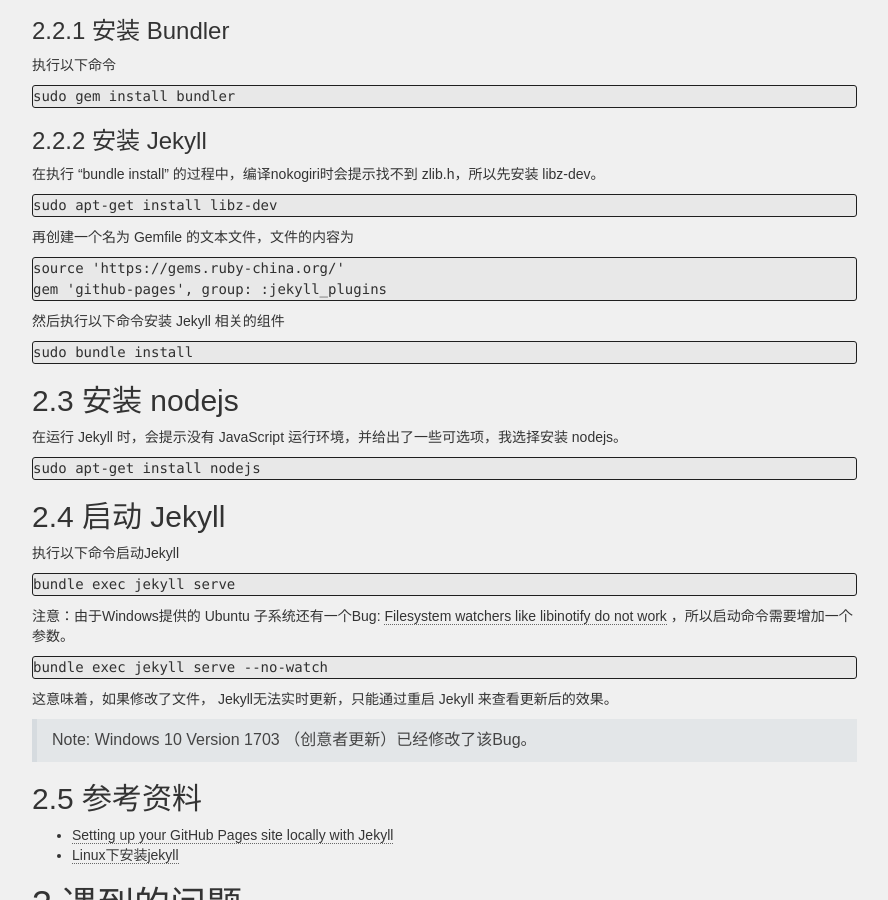
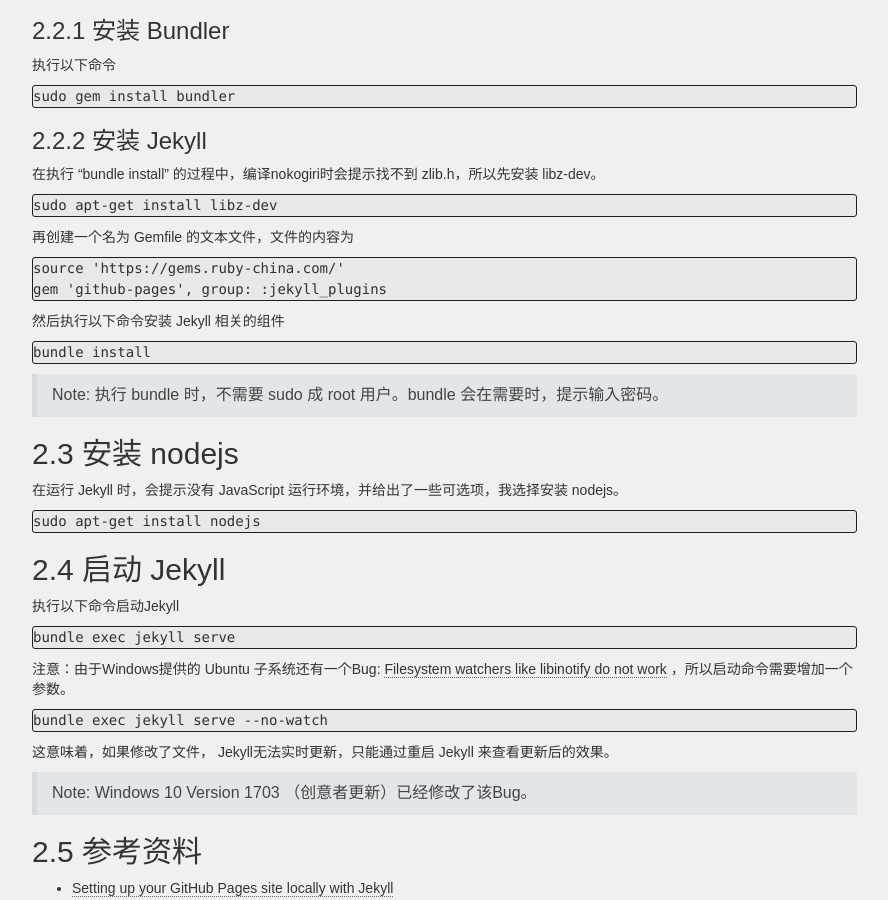
Before and after one commit to fanhongtao/fanhongtao.github.com, a Jekyll site: the page built from _posts/2012-08-30-install-jekyll-on-windows.md, in a window 1280 px wide and 900 px high, scrolled down 3110 px. Shown: the whole window, without its empty margins (53-941 px from the left). Built offline with Jekyll 4.4.1, drawn with Linux system fonts in a browser that asks for light colours; nearby versions of some CDN libraries.

Commit message:
更新: 2012-08-30-install-jekyll-on-windows.md。

````diff
--- a/_posts/2012-08-30-install-jekyll-on-windows.md
+++ b/_posts/2012-08-30-install-jekyll-on-windows.md
@@ -210,15 +210,17 @@
 再创建一个名为 Gemfile 的文本文件，文件的内容为
 
 ```
-source 'https://gems.ruby-china.org/'
+source 'https://gems.ruby-china.com/'
 gem 'github-pages', group: :jekyll_plugins
 ```
 
 然后执行以下命令安装 Jekyll 相关的组件
 
 ```
-sudo bundle install
+bundle install
 ```
+
+> Note: 执行 bundle 时，不需要 sudo 成 root 用户。bundle 会在需要时，提示输入密码。
 
 ## 2.3 安装 nodejs
 
````
